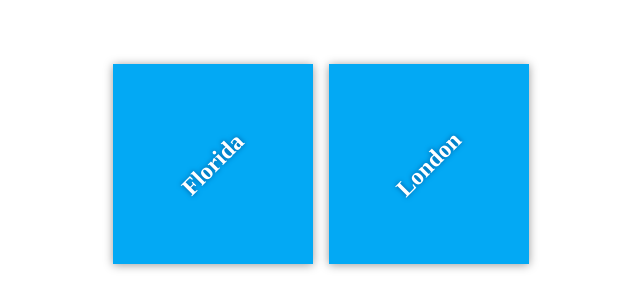
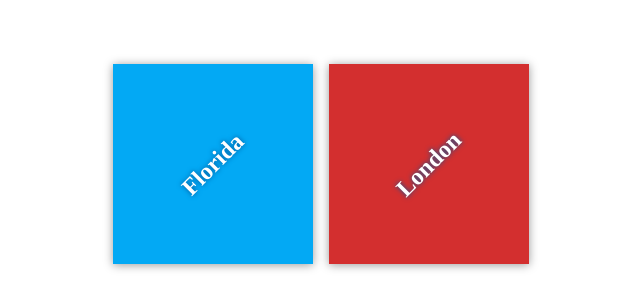
Before and after one commit to Sarah-khalid/my-travel-plans, a plain HTML site: page index.html in a window 1280 px wide. Shown: the part 236-544 px from the top of the page, without its empty margins (319-959 px from the left). Drawn offline with Linux system fonts and the light colour scheme.

Commit message:
Style destinations

```diff
--- a/css/app.css
+++ b/css/app.css
@@ -50,6 +50,6 @@ text-shadow: 0 0 5px #01579b;
 background-color: #03a9f4;
 }
 
-#paris {
+#London {
 background-color: #d32f2f;
 }
```
